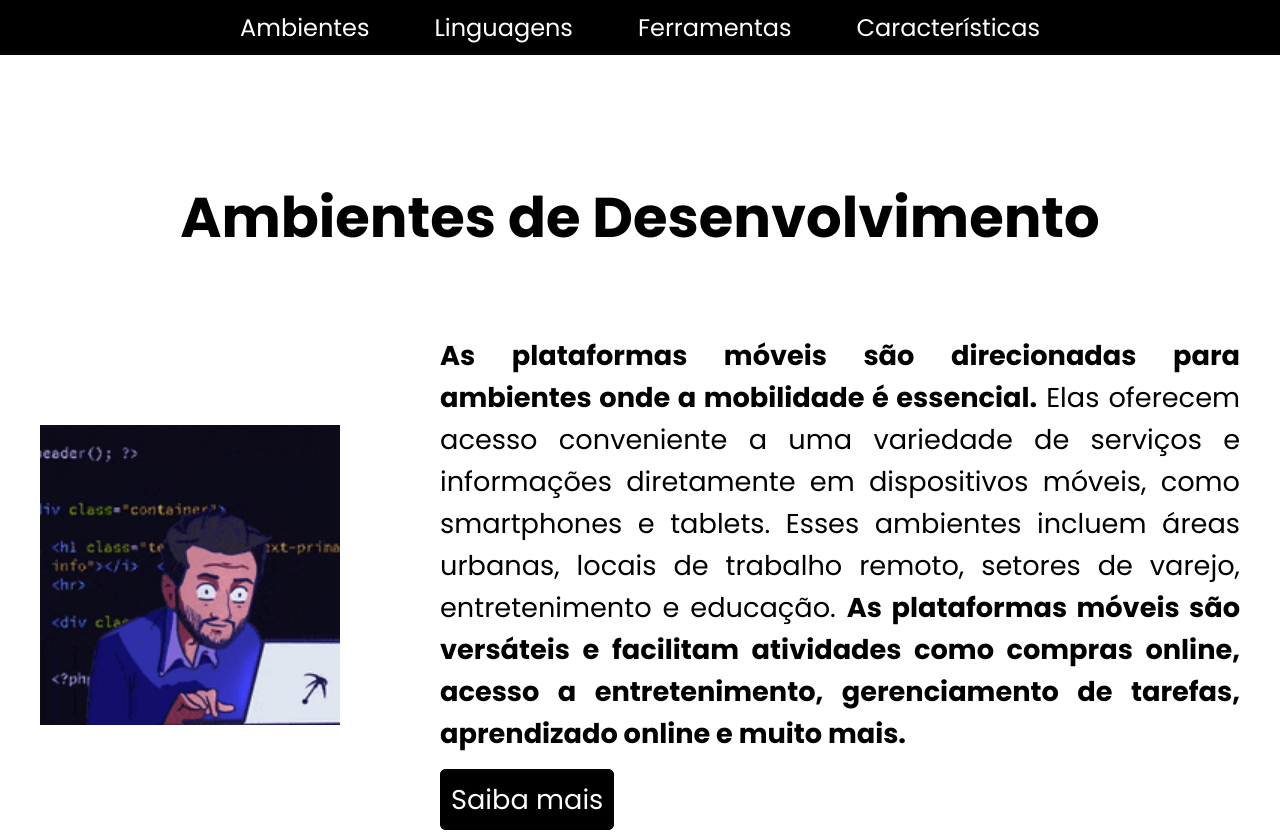
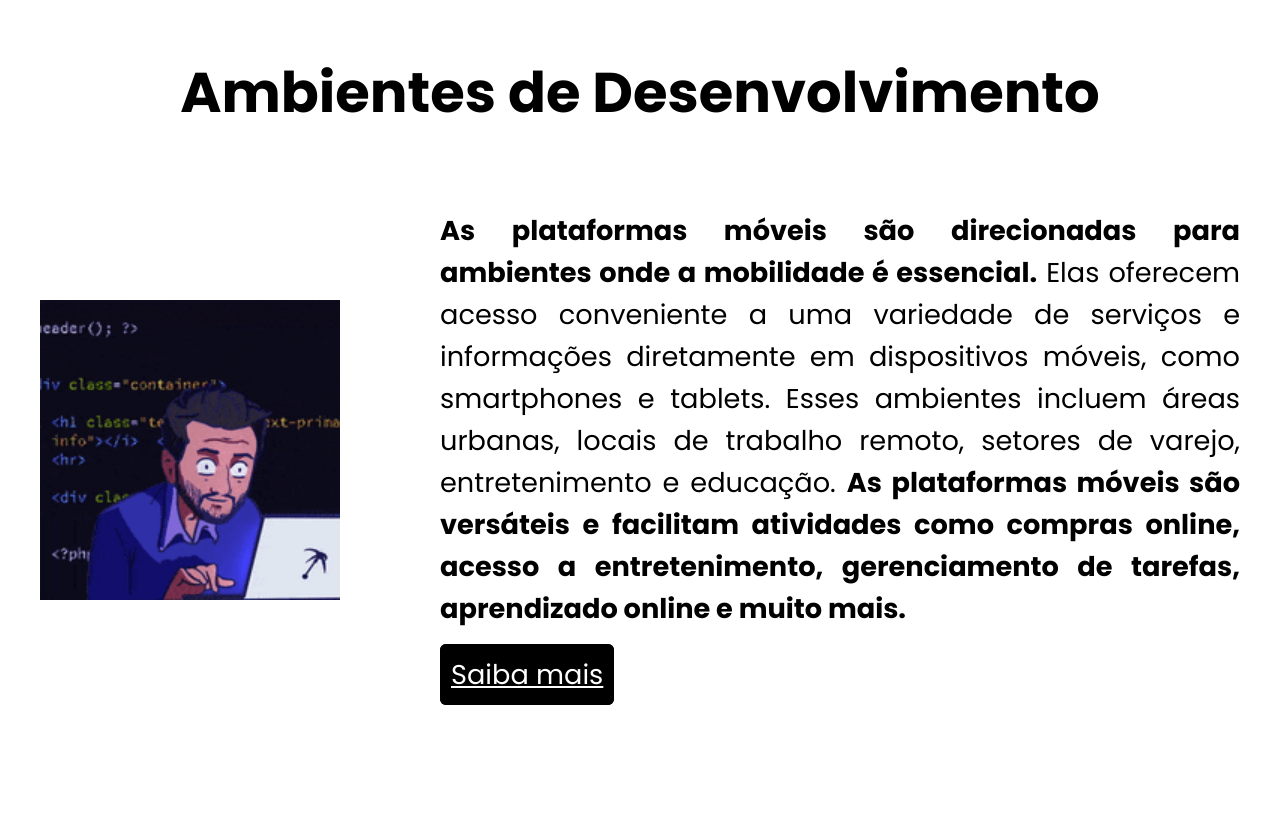
Before and after one commit to DarioN370/plataforma-mobile, a plain HTML site: page index.html in a window 1280 px wide. Shown: the top 833 px of the page. Drawn offline with Linux system fonts and the light colour scheme.

Commit message:
Update html

```diff
--- a/assets/css/style.css
+++ b/assets/css/style.css
@@ -20,50 +20,13 @@ html{
     font-family: var(--fonte-principal);
 }
 
-li{
-    list-style-type: none;
-}
-
-a{
-    text-decoration: none;
-    color: var(--cor-secundaria);
-}
-
-#cabecalho{
-    background-color: var(--cor-principal);
-    padding: 10px;
-}
-
-.barra-nav{
-    display: flex;
-    justify-content: center;
-}
-
-.lista-container{
-    display: flex;
-    gap: 65px;
-}
-
-.lista-item{
-    font-size: 1.5rem;
-}
-
-.lista-item a{
-    transition: 0.5s;
-}
-
-.lista-item a:hover{
-    color: var(--cor-terciaria);
-    font-size: 1.4rem;
-}
-
 main{
     margin: 0 auto;
     max-width: 1200px;
 }
 
 #ambientes{
-    margin-top: 120px;
+    margin-top: 50px;
     margin-bottom: 100px;
 }
 
--- a/index.html
+++ b/index.html
@@ -9,22 +9,9 @@
 
 
     <link rel="stylesheet" href="assets/css/style.css">
-    <title>Plataforma mobile</title>
+    <title>Logistica reversa: Apple</title>
 </head>
 <body>
-    <header id="cabecalho">
-        <div class="barra-nav-container">
-            <nav class="barra-nav">
-                <ul class="lista-container">
-                    <li class="lista-item"><a class="grow" href="#ambientes">Ambientes</a></li>
-                    <li class="lista-item"><a class="grow" href="#linguagens">Linguagens</a></li>
-                    <li class="lista-item"><a class="grow" href="#ferramentas">Ferramentas</a></li>
-                    <li class="lista-item"><a class="grow" href="#caracteristicas">Características</a></li>
-                </ul>
-            </nav>
-        </div>
-    </header>
-
     <main>
         <section id="ambientes">
             <h1 class="titulo">Ambientes de Desenvolvimento</h1>
```
